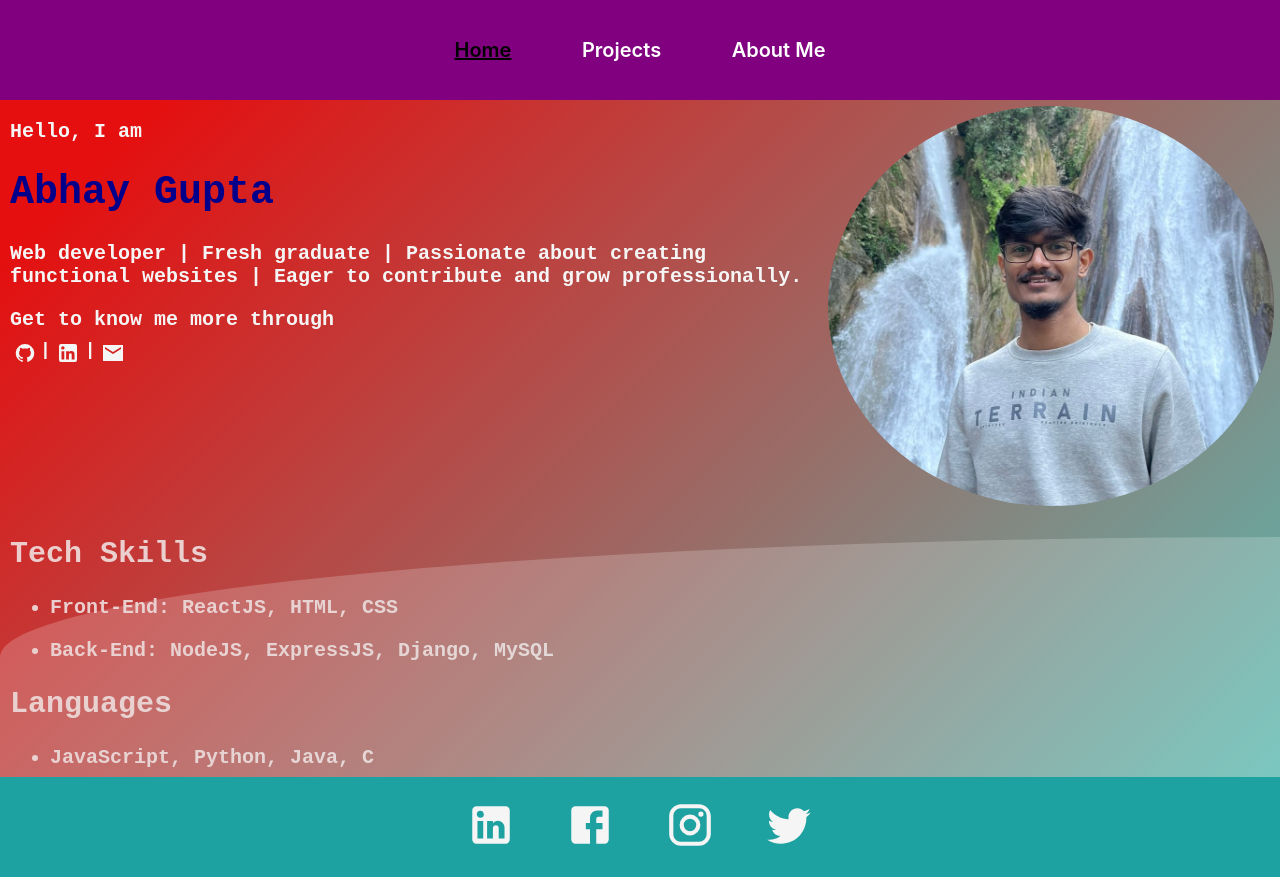
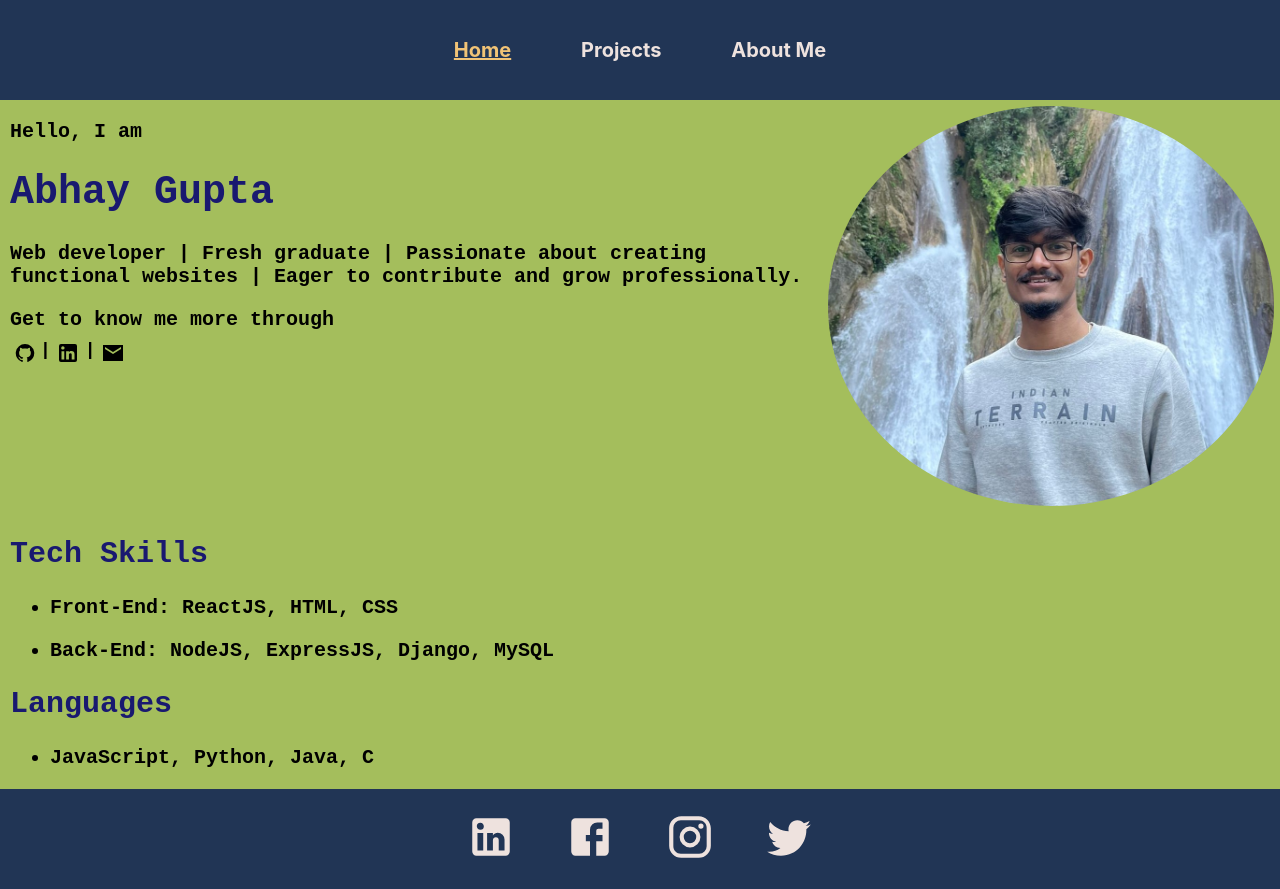
Before and after one commit to abhay299/portfolio, a React (Create React App) app: page / in a window 1280 px wide. Built offline with nearby package versions, Linux system fonts and the light colour scheme.

Commit message:
design pattern changed for all

```diff
--- a/src/components/footer/footer.css
+++ b/src/components/footer/footer.css
@@ -3,7 +3,7 @@
 	.footer {
 		width: 100%;
 		height: 100px;
-		background-color:#1EA1A1;
+		background-color: #213555;
 		display: flex;
 		flex-direction: column;
 		align-items: center;
@@ -18,7 +18,7 @@
 	}
 
 	.footerItems svg{
-		color:whitesmoke;
+		color: #EEE2DE;
 		font-size: 50px;
 	}
 }
@@ -28,7 +28,7 @@
 	.footer {
 		width: 100%;
 		height: 100px;
-		background-color:#1EA1A1;
+		background-color:#213555;
 		display: flex;
 		flex-direction: column;
 		align-items: center;
@@ -43,7 +43,7 @@
 	}
 
 	.footerItems svg{
-		color:whitesmoke;
+		color: #EEE2DE;
 		font-size: 50px;
 	}
 }
--- a/src/components/navbar/Navbar.jsx
+++ b/src/components/navbar/Navbar.jsx
@@ -19,17 +19,17 @@ const Navbar = () => {
 			<div className='navbarItems'>
 				{
 					location.pathname === current.home
-						? <Link to={"/"} style={{ color: 'black', 'textDecoration': 'underline' }}>Home</Link>
+						? <Link to={"/"} style={{ color: '#F1C376', 'textDecoration': 'underline' }}>Home</Link>
 						: <Link to={"/"}>Home</Link>
 				}
 				{
 					location.pathname === current.project || location.pathname === current.projectID
-						? <Link to={"/projects"} style={{ color: 'black', 'textDecoration': 'underline' }}>Projects</Link>
+						? <Link to={"/projects"} style={{ color: '#F1C376', 'textDecoration': 'underline' }}>Projects</Link>
 						: <Link to={"/projects"}>Projects</Link>
 				}
 				{
 					location.pathname === current.about
-						? <Link to={"/aboutMe"} style={{ color: 'black', 'textDecoration': 'underline' }}>About Me</Link>
+						? <Link to={"/aboutMe"} style={{ color: '#F1C376', 'textDecoration': 'underline' }}>About Me</Link>
 						: <Link to={"/aboutMe"}>About Me</Link>
 				}
 			</div>
--- a/src/components/navbar/navbar.css
+++ b/src/components/navbar/navbar.css
@@ -3,7 +3,7 @@
 	.navbar{
 		display:flex;
 		justify-content: center;
-		background-color: purple;
+		background-color: #213555;
 		height: 100px;
 		width: 100%;
 	}
@@ -14,12 +14,12 @@
 		justify-content: space-evenly;
 		width: 40%;
 		font-size: 20px;
-		font-weight: 600;
+		font-weight: 700;
 		/* background-color:burlywood; */
 	}
 
 	.navbar a{
-		color: white;
+		color: #EEE2DE;
 		text-decoration:none;
 	}
 }
@@ -30,13 +30,12 @@
 		display:flex;
 		align-items: center;
 		justify-content: center;
-		background-color: purple;
+		background-color: #213555;
 		height: 100px;
 		width: 100%;
 	}
 
 	.navbarItems{
-		color: white;
 		display: flex;
 		align-items: center;
 		justify-content: space-evenly;
@@ -46,7 +45,7 @@
 	}
 
 	.navbar a{
-		color: white;
+		color:#EEE2DE;
 		text-decoration:none;
 	}
 }
--- a/src/pages/home/Home.jsx
+++ b/src/pages/home/Home.jsx
@@ -14,7 +14,7 @@ const Home = () => {
 				/>
 				<div className='info'>
 					<p>Hello, I am</p>
-					<h1 style={{ 'color': 'darkblue' }}>Abhay Gupta</h1>
+					<h1 style={{ 'color': 'midnightblue' }}>Abhay Gupta</h1>
 					<p>Web developer | Fresh graduate | Passionate about creating functional websites | Eager to contribute and grow professionally.</p>
 					<span>Get to know me more through</span>
 					<div className='checkout'>
@@ -35,7 +35,7 @@ const Home = () => {
 			</div>
 			<div className='skillContainer'>
 				<div className='skills'>
-					<h2>Tech Skills</h2>
+					<h2 style={{ 'color': 'midnightblue' }}>Tech Skills</h2>
 					<ul>
 						<li>
 							Front-End: ReactJS, HTML, CSS
@@ -46,7 +46,7 @@ const Home = () => {
 							Back-End: NodeJS, ExpressJS, Django, MySQL
 						</li>
 					</ul>
-					<h2>Languages</h2>
+					<h2 style={{ 'color': 'midnightblue' }}>Languages</h2>
 					<ul>
 						<li>JavaScript, Python, Java, C</li>
 					</ul>
--- a/src/pages/home/home.css
+++ b/src/pages/home/home.css
@@ -7,26 +7,16 @@
 		height: auto;
 		overflow: hidden;
 		margin: auto;
-		background: linear-gradient(315deg, rgba(101,0,94,1) 3%, rgba(60,132,206,1) 38%, rgba(48,238,226,1) 68%, rgb(229, 15, 15) 98%);
+		/* background-color: #D8C4B6; */
+		background-color: #A4BE5C;
+
+		/* background: linear-gradient(315deg, rgba(101,0,94,1) 3%, rgba(60,132,206,1) 38%, rgba(48,238,226,1) 68%, rgb(229, 15, 15) 98%);
 		animation: gradient 15s ease infinite;
 		background-size: 400% 400%;
-		background-attachment: fixed;
+		background-attachment: fixed; */
 	}
 
 	.infoContainer {
-		/* --s: 20px;
-		--c: skyblue;
-
-		--_g:
-		  #0000 calc(-650%/13) calc(50%/13),var(--c) 0 calc(100%/13),
-		  #0000 0 calc(150%/13),var(--c) 0 calc(200%/13),
-		  #0000 0 calc(250%/13),var(--c) 0 calc(300%/13);
-		--_g0: repeating-linear-gradient( 45deg,var(--_g));
-		--_g1: repeating-linear-gradient(-45deg,var(--_g));
-		background:
-		  var(--_g0),var(--_g0) var(--s) var(--s),
-		  var(--_g1),var(--_g1) var(--s) var(--s) burlywood;
-		background-size: calc(2*var(--s)) calc(2*var(--s)); */
 		display: flex;
 		width: 100%;
 		flex-direction: row-reverse;
@@ -47,7 +37,8 @@
 		font-size: 20px;
 		font-weight: 600;
 		font-family:monospace;
-		color: whitesmoke;
+		/* color: #025464; */
+		/* color: #7E1717; */
 	}
 
 	.checkout{
@@ -55,11 +46,13 @@
 		width: 100%;
 		font-size: 18px;
 		align-items: center;
-		color: whitesmoke;
+		/* color: #025464; */
+		/* color: #7E1717; */
 	}
 
 	.checkout a{
-		color: whitesmoke;
+		/* color: #025464; */
+		color: black;
 		display: flex;
 		text-decoration: none;
 		padding: 5px 5px 5px 5px;
@@ -76,19 +69,20 @@
 		font-size: 20px;
 		font-weight: 600;
 		font-family:monospace;
-		background: rgb(255 255 255 / 25%);
-		border-radius: 1000% 1000% 0 0;
-		width: 200%;
-		height: 12em;
-		animation: wave 10s -3s linear infinite;
+		/* background: rgb(255 255 255 / 25%); */
+		/* border-radius: 1000% 1000% 0 0;
+		width: 200%; */
+		/* height: 12em; */
+		/* animation: wave 10s -3s linear infinite;
 		transform: translate3d(0, 0, 0);
 		opacity: 0.8;
 		bottom: 0;
-		left: 0;
-		color: whitesmoke;
+		left: 0; */
+		/* color: #025464; */
+		/* color: #7E1717; */
 	}
 
-	@keyframes gradient {
+	/* @keyframes gradient {
 		0% {
 			background-position: 0% 0%;
 		}
@@ -132,7 +126,7 @@
 		100% {
 			transform: translateX(1);
 		}
-	}
+	} */
 }
 
 /* For Mobile Device */
@@ -142,7 +136,7 @@
 		display: flex;
 		flex-direction: column;
 		width: 100%;
-		height: 100vh;
+		height: 80vh;
 		margin: auto;
 		overflow:hidden;
 		background-color:#A4BE5C;
@@ -158,8 +152,8 @@
 	.home img{
 		margin-right: 10px;
 		margin-top: 14px;
-		width: 28%;
-		height:24vh;
+		width: 30%;
+		height:20vh;
 		border-radius: 50%;
 	}
 
@@ -170,7 +164,7 @@
 		font-size: 16px;
 		font-weight: 1000;
 		font-family:monospace;
-		color: whitesmoke;
+		/* color: midnightblue; */
 	}
 
 	.checkout{
@@ -178,11 +172,12 @@
 		width: 100%;
 		font-size: 18px;
 		align-items: center;
-		color: whitesmoke;
+		/* color: midnightblue; */
 	}
 
 	.checkout a{
-		color: whitesmoke;
+		color: black;
+		/* color: midnightblue; */
 		display: flex;
 		text-decoration: none;
 		padding: 5px 5px 5px 5px;
@@ -205,6 +200,6 @@
 		font-size: 16px;
 		font-weight: 1000;
 		font-family:monospace;
-		color: whitesmoke;
+		/* color: midnightblue; */
 	}
 }
--- a/src/pages/projectInfo/ProjectInfo.jsx
+++ b/src/pages/projectInfo/ProjectInfo.jsx
@@ -36,7 +36,7 @@ const ProjectInfo = () => {
 			<img src={project.img} alt='' ></img>
 			<p>Tech Stack: {project.stack}</p>
 			<a href={project.url}>
-				<GitHub fontSize='large' style={{ "color": 'cornsilk' }} />
+				<GitHub fontSize='large' style={{ "color": '#EEE2DE' }} />
 			</a>
 		</div>
 	)
--- a/src/pages/projectInfo/projectInfo.css
+++ b/src/pages/projectInfo/projectInfo.css
@@ -7,15 +7,11 @@
 		align-items: center;
 		flex-direction: column;
 		margin: auto;
-		background: linear-gradient(315deg, rgba(101,0,94,1) 3%, rgba(60,132,206,1) 38%, rgba(48,238,226,1) 68%, rgba(255,25,25,1) 98%);
-		animation: gradient 15s ease infinite;
-		background-size: 100% 100%;
-		background-attachment: fixed;
-		/* background-color: #A4BE5C; */
+		background-color: #A4BE5C;
 	}
 
 	.project h1{
-		color:darkblue;
+		/* color:darkblue; */
 		font-size: 32px;
 	}
 
@@ -26,28 +22,30 @@
 
 	.project p{
 		font-size: 28px;
-		color: darkblue;
+		font-weight: 500;
+		/* color: darkblue; */
 	}
 }
 
 /* For Mobile device */
 @media only screen and (max-width: 680px){
 	.project{
+		display: flex;
 		width: 100%;
-		display: flex;
+		height: 80vh;
 		justify-content: center;
 		align-items: center;
 		flex-direction: column;
 		margin: auto;
-		background: linear-gradient(315deg, rgba(101,0,94,1) 3%, rgba(60,132,206,1) 38%, rgba(48,238,226,1) 68%, rgba(255,25,25,1) 98%);
+		/* background: linear-gradient(315deg, rgba(101,0,94,1) 3%, rgba(60,132,206,1) 38%, rgba(48,238,226,1) 68%, rgba(255,25,25,1) 98%);
 		animation: gradient 15s ease infinite;
 		background-size: 100% 100%;
-		background-attachment: fixed;
-		/* background-color: #A4BE5C; */
+		background-attachment: fixed; */
+		background-color: #A4BE5C;
 	}
 
 	.project h1{
-		color:midnightblue;
+		/* color:midnightblue; */
 		font-size: 32px;
 	}
 
@@ -59,7 +57,6 @@
 	.project p{
 		text-align:center;
 		font-size: 28px;
-		color: cornsilk;
-		font-size:large;
+		font-weight: 400;
 	}
 }
--- a/src/pages/projects/projects.css
+++ b/src/pages/projects/projects.css
@@ -8,11 +8,9 @@
 		justify-content: center;
 		flex-direction: column;
 		margin: auto;
-		background: linear-gradient(315deg, rgba(101,0,94,1) 3%, rgba(60,132,206,1) 38%, rgba(48,238,226,1) 68%, rgba(255,25,25,1) 98%);
-		animation: gradient 15s ease infinite;
-		background-size: 100% 100%;
-		background-attachment: fixed;
-		/* background-color:#A4BE5C; */
+		/* background-color: #D8C4B6; */
+		/* color: #025464; */
+		background-color:#A4BE5C;
 	}
 
 	.projectList{
@@ -29,7 +27,8 @@
 		flex: 1;
 		box-shadow: 0px 3px 15px rgba(0, 0, 0, 0.2);
 		text-align: center;
-		background-color:darkslateblue;
+		background-color: #213555;
+		/* background-color:darkslateblue; */
 	  }
 	  .projectItem:hover {
 		box-shadow: 0px 3px 15px rgba(0, 0, 0, 0.5);
@@ -48,7 +47,8 @@
 
 	  .projectItem h1 {
 		font-size: 22px;
-		color:khaki;
+		color: #F1C376;
+		/* color:khaki; */
 	  }
 }
 
@@ -62,11 +62,8 @@
 		justify-content: center;
 		flex-direction: column;
 		margin: auto;
-		background: linear-gradient(315deg, rgba(101,0,94,1) 3%, rgba(60,132,206,1) 38%, rgba(48,238,226,1) 68%, rgba(255,25,25,1) 98%);
-		animation: gradient 15s ease infinite;
-		background-size: 100% 100%;
-		background-attachment: fixed;
-		/* background-color:#A4BE5C; */
+		/* background-color: #40128B; */
+		background-color:#A4BE5C;
 	}
 
 	.projectList{
@@ -82,7 +79,7 @@
 		height: 300px;
 		margin: 18px 0px;
 		box-shadow: 0px 8px 15px rgba(0, 0, 0, 0.5);
-		background-color:darkslateblue;
+		background-color:#213555;
 	  }
 	  .projectItem:hover {
 		box-shadow: 0px 3px 15px rgba(0, 0, 0, 0.5);
@@ -101,6 +98,6 @@
 
 	  .projectItem h1 {
 		font-size: 22px;
-		color:khaki;
+		color:#F1C376;
 	  }
 }
```
Also changed, not shown: src/pages/about/about.css (+15 -9 lines).
